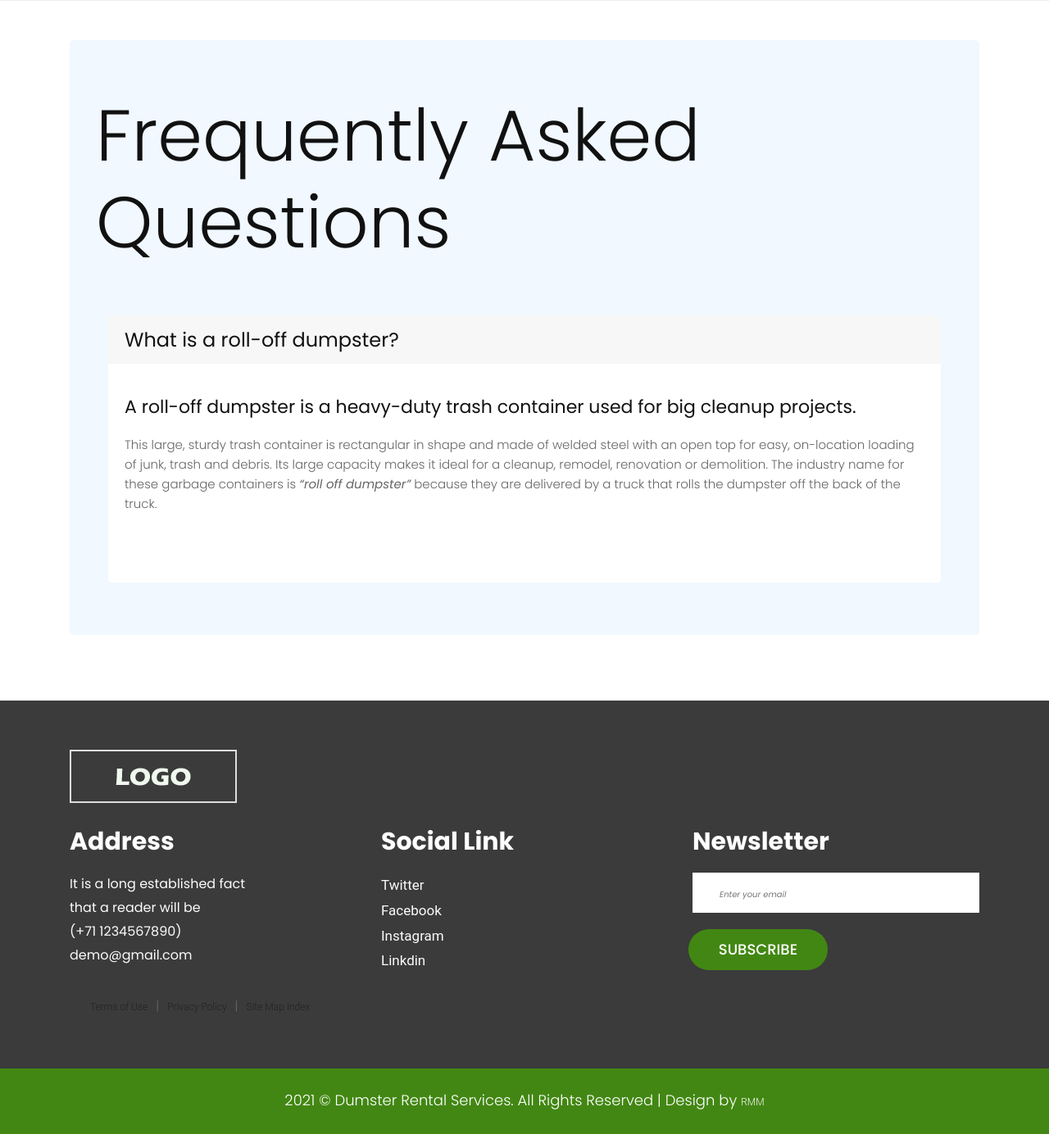
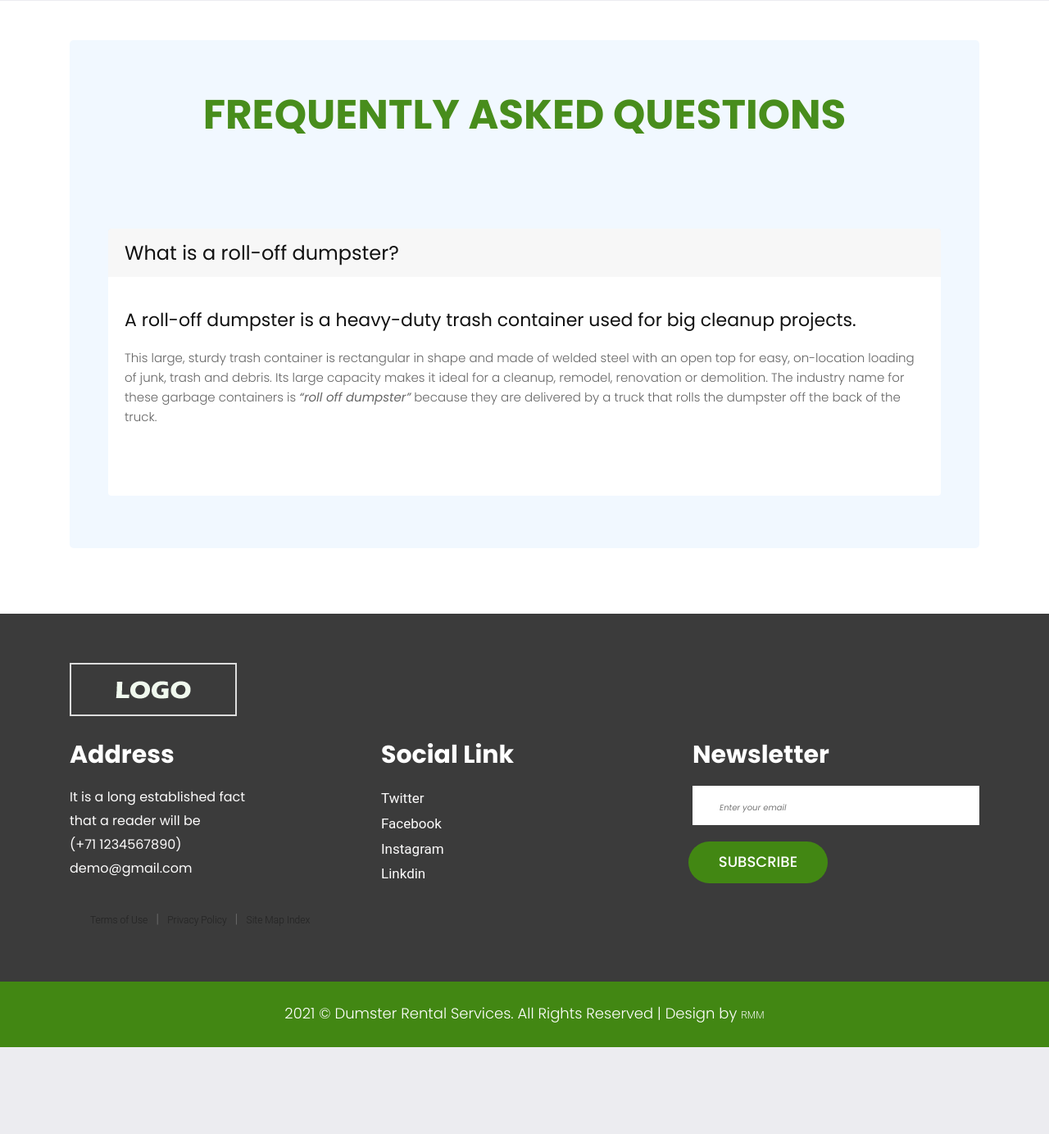
Before and after one commit to mmrubayet/dumpsterRentalSite, a Django app: page /faqs/1/ in a window 1280 px wide. Shown: the part 881-2265 px from the top of the page at 82% size. After the commit the page ends 2159 px from the top, so only its background shows below. Run offline with Django 3.2, Linux system fonts and the light colour scheme; data comes from the database, SQL or seed files in the repository; some libraries are stand-ins or nearby versions.

Commit message:
faqs.html and faq_detail.html updated

```diff
--- a/templates/faq_detail.html
+++ b/templates/faq_detail.html
@@ -1,11 +1,21 @@
 <!-- templates/faq_detail.html -->
 {% extends 'base.html' %}
+{% load static %}
 {% block content %}
 <div>
   <div class="container py-5">
 
     <div class="container jumbotron" id="jumbo">
-      <h1 class="display-2">Frequently Asked Questions</h1>
+
+      <div class="row">
+        <div class="col-md-12">
+          <div class="titlepage">
+            <h2>  <strong class="llow">Frequently Asked Questions</strong> </h2>
+          </div>
+        </div>
+      </div>
+
+
       {# <p class="lead">Your complete satisfaction is our top priority.</p> #}
       <br><br>
 
```
Also changed, not shown: templates/faqs.html (+11 -3 lines).
